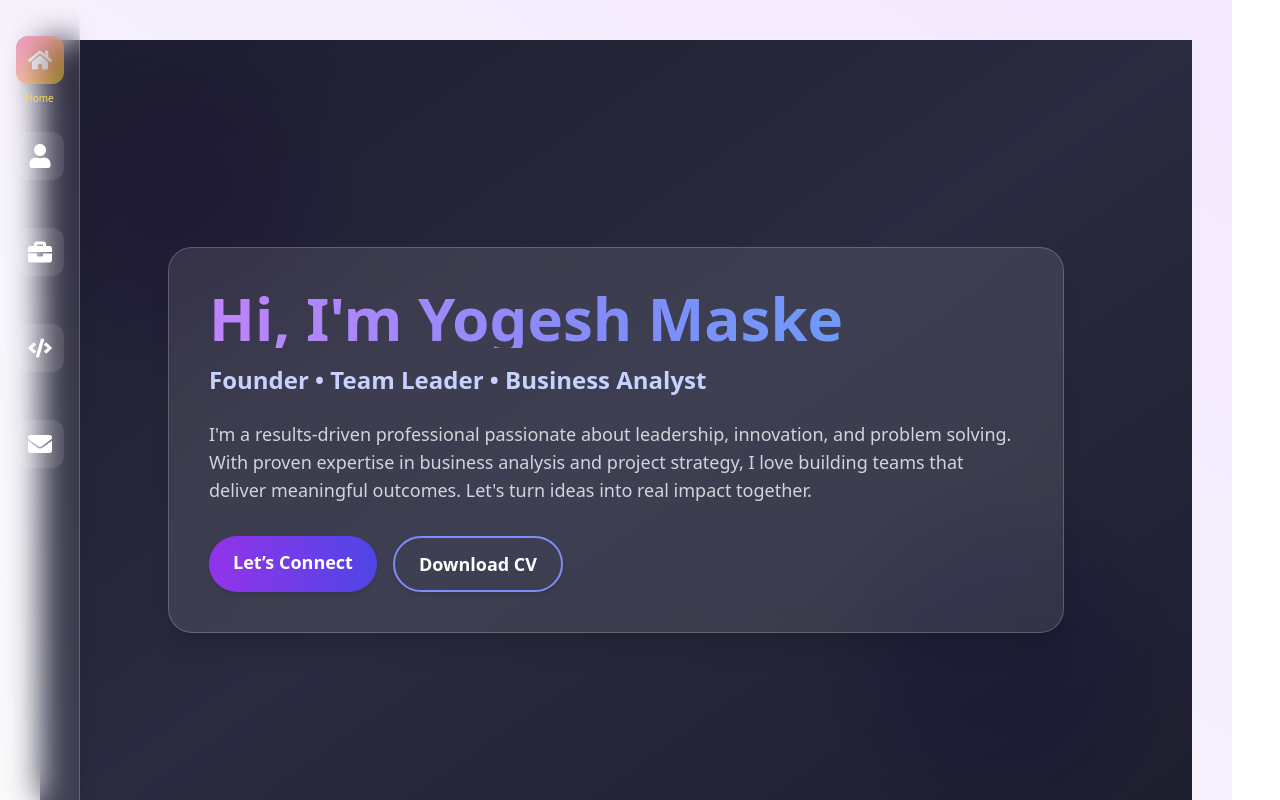
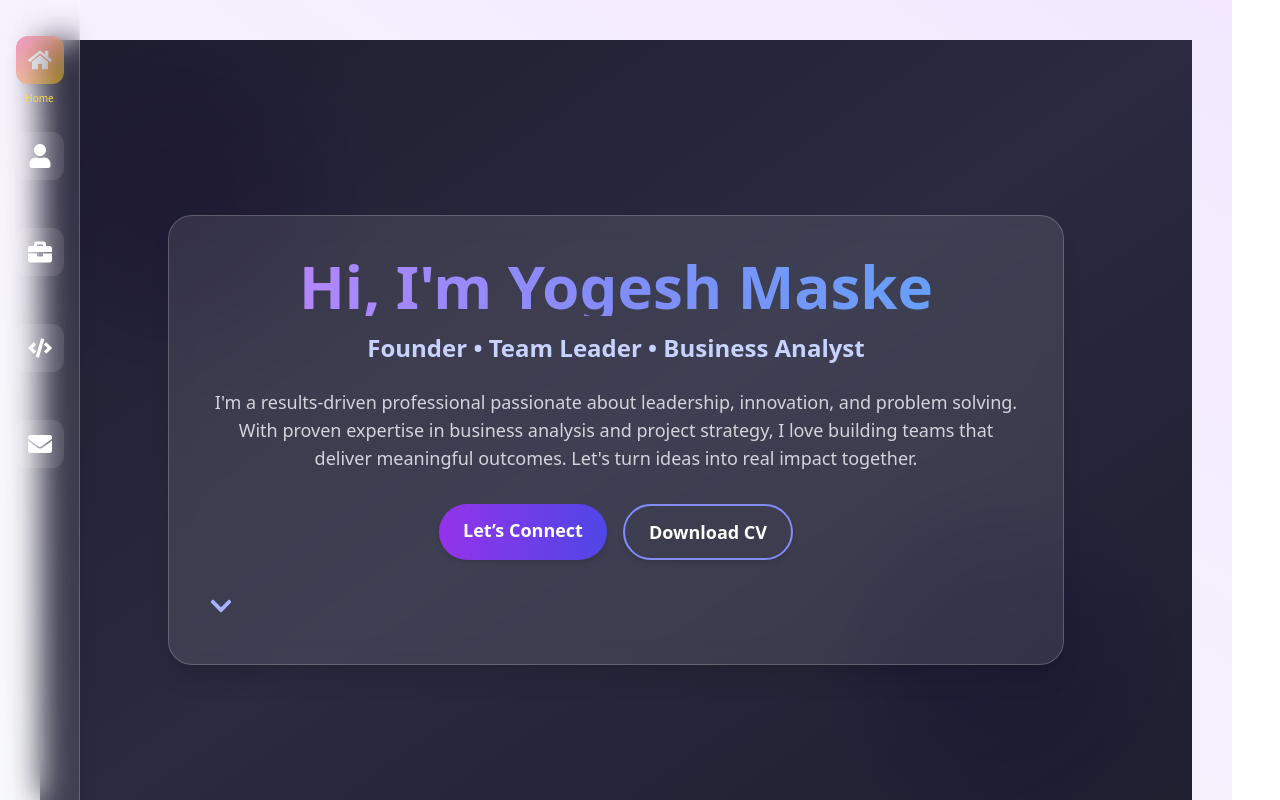
Before and after one commit to Itzmeyogesh/yogesh-portfolio, a React (Vite) app: page / in a window 1280 px wide. Built offline with nearby package versions, Linux system fonts and the light colour scheme.

Commit message:
Update Home.jsx

```diff
--- a/src/sections/Home.jsx
+++ b/src/sections/Home.jsx
@@ -1,19 +1,27 @@
 import { motion } from "framer-motion";
+import { FaChevronDown } from "react-icons/fa"; // optional scroll cue
 
 export default function Home() {
   return (
     <motion.section
+      id="home"
       initial={{ opacity: 0, y: 30 }}
       animate={{ opacity: 1, y: 0 }}
       transition={{ duration: 1 }}
+      role="region"
+      aria-labelledby="home-heading"
       className="relative h-screen w-full flex items-center justify-center px-6 md:px-12 overflow-hidden bg-gradient-to-br from-[#1e1e2f] via-[#2a2a40] to-[#1e1e2f]"
     >
       {/* Floating blurred blobs */}
       <div className="absolute top-0 left-0 w-72 h-72 bg-purple-600 rounded-full mix-blend-multiply filter blur-3xl opacity-30 animate-blob"></div>
-      <div className="absolute bottom-10 right-10 w-72 h-72 bg-indigo-500 rounded-full mix-blend-multiply filter blur-2xl opacity-30 animate-blob animation-delay-2000"></div>
+      <div className="absolute bottom-10 right-10 w-72 h-72 bg-indigo-500 rounded-full mix-blend-multiply filter blur-2xl opacity-30 animate-blob delay-[2000ms]"></div>
 
-      <div className="z-10 max-w-4xl w-full backdrop-blur-md bg-white/10 p-10 rounded-3xl shadow-xl border border-white/20 text-white">
-        <h1 className="text-4xl sm:text-6xl font-extrabold leading-tight text-transparent bg-clip-text bg-gradient-to-r from-purple-400 via-indigo-400 to-blue-400">
+      {/* Content Box */}
+      <div className="z-10 max-w-4xl w-full backdrop-blur-md bg-white/10 p-10 rounded-3xl shadow-xl border border-white/20 text-white text-center">
+        <h1
+          id="home-heading"
+          className="text-4xl sm:text-6xl font-extrabold leading-tight text-transparent bg-clip-text bg-gradient-to-r from-purple-400 via-indigo-400 to-blue-400"
+        >
           Hi, I'm Yogesh Maske
         </h1>
 
@@ -27,9 +35,10 @@ export default function Home() {
           meaningful outcomes. Let's turn ideas into real impact together.
         </p>
 
-        <div className="mt-8 flex flex-col sm:flex-row gap-4">
+        <div className="mt-8 flex flex-col sm:flex-row justify-center gap-4">
           <a
             href="#contact"
+            aria-label="Go to contact section"
             className="px-6 py-3 bg-gradient-to-r from-purple-600 to-indigo-600 hover:from-indigo-600 hover:to-purple-600 text-white rounded-full text-lg font-semibold shadow-md transition-transform transform hover:scale-105"
           >
             Let’s Connect
@@ -38,11 +47,17 @@ export default function Home() {
           <a
             href="Public/Yogesh_Maske_CV.pdf"
             download
+            aria-label="Download Yogesh Maske's CV"
             className="px-6 py-3 bg-transparent text-white border-2 border-indigo-400 hover:bg-indigo-600 hover:text-white rounded-full text-lg font-semibold shadow-md transition-transform transform hover:scale-105"
           >
             Download CV
           </a>
         </div>
+
+        {/* Optional scroll cue icon */}
+        <div className="mt-10 text-indigo-300 animate-bounce hidden sm:block">
+          <FaChevronDown size={24} />
+        </div>
       </div>
     </motion.section>
   );
```
